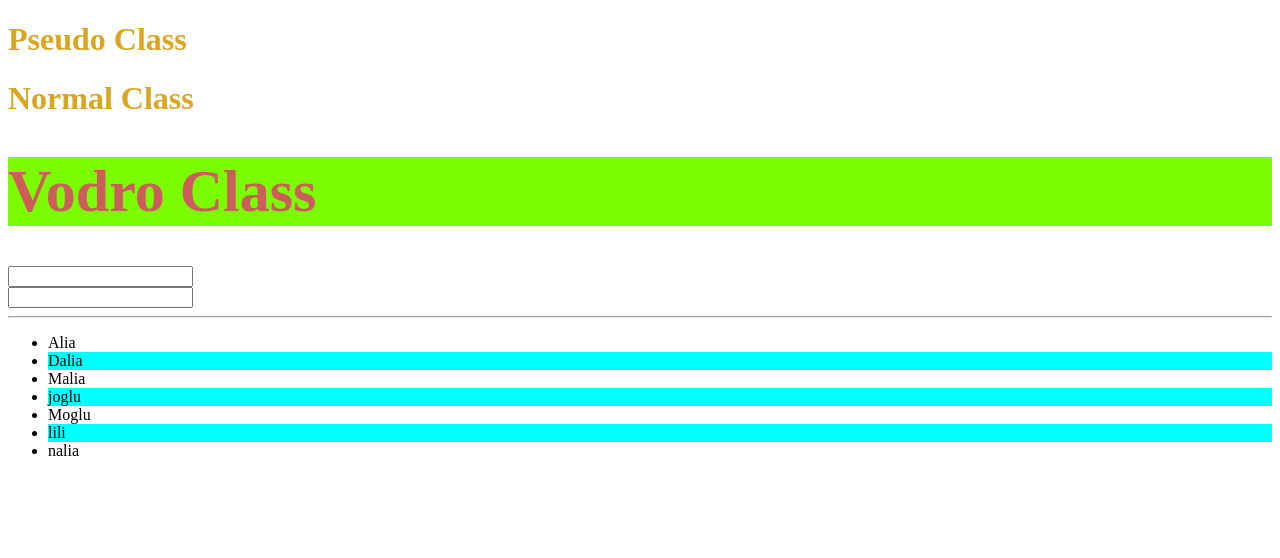
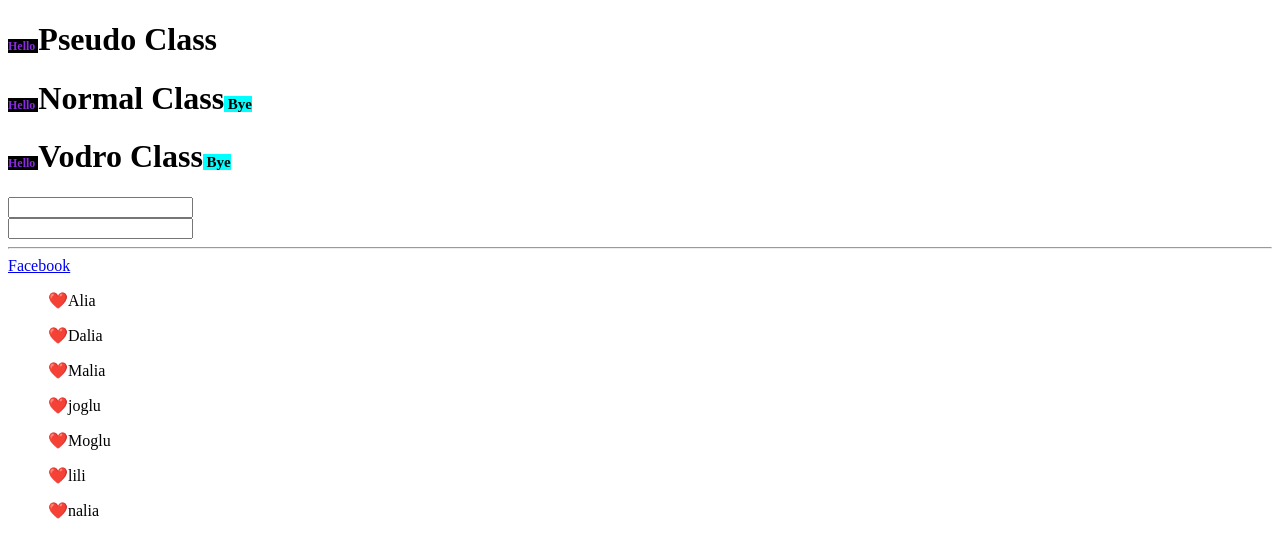
Before and after one commit to codersjahangir/my-first-website, a plain HTML site: page index.html in a window 1280 px wide. Drawn offline with Linux system fonts and the light colour scheme.

Commit message:
heart set

```diff
--- a/index.html
+++ b/index.html
@@ -6,41 +6,39 @@
     <meta name="viewport" content="width=device-width, initial-scale=1.0">
     <title>Document</title>
     <style>
-        h1{
-            color: goldenrod;
+        h1::before{
+            content: "Hello ";
+            color: blueviolet;
+            font-size: 12px;
+            background-color: black;
         }
-        .special-effect{
-            color: indianred;
-            font-size: 60px;
-            background-color: lawngreen;
+        .special-effect::after{
+            content: " Bye";
+            font-size: 15px;
+            background-color: aqua;
         }
-        input:focus{
-            font-weight: 700;
-            font-size: 20px;
-            color: green;
-        }
-        li:nth-child(2n){
-            background-color: aqua;
+        p::before{
+            content: "❤️";
         }
     </style>
 </head>
 <body>
     <h1>Pseudo Class</h1>
-    <h1>Normal Class</h1>
+    <h1 class="special-effect">Normal Class</h1>
     <h1 class="special-effect">Vodro Class</h1>
     <input name="email" type="text">
     <br>
     <input name="password" type="text">
     <hr>
-
+    <a href="https://www.facebook.com/codersjahangir/">Facebook</a>
     <ul>
-        <li>Alia</li>
-        <li>Dalia</li>
-        <li>Malia</li>
-        <li>joglu</li>
-        <li>Moglu</li>
-        <li>lili</li>
-        <li>nalia</li>
+        <p>Alia</p>
+        <p>Dalia</p>
+        <p>Malia</p>
+        <p>joglu</p>
+        <p>Moglu</p>
+        <p>lili</p>
+        <p>nalia</p>
     </ul>
 </body>
 </html>
```
